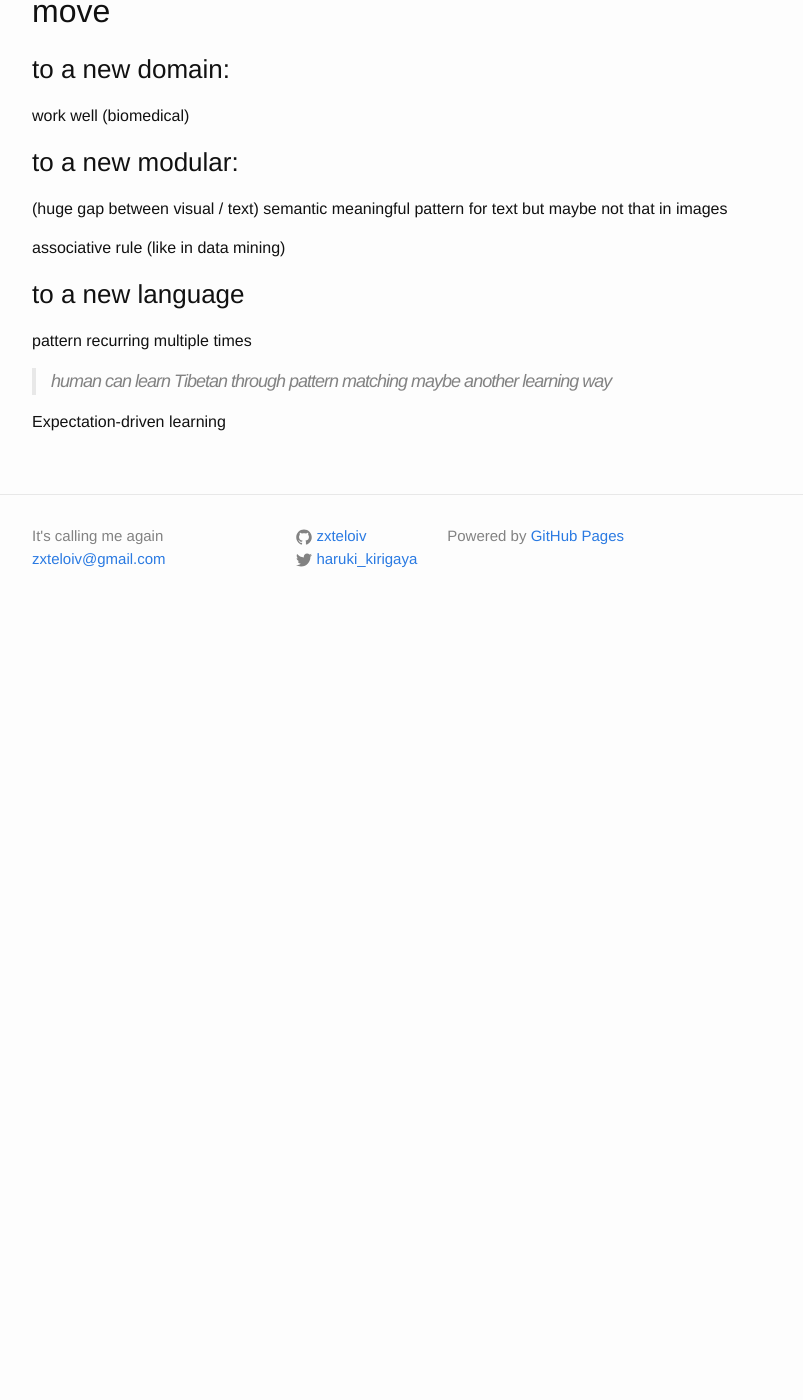
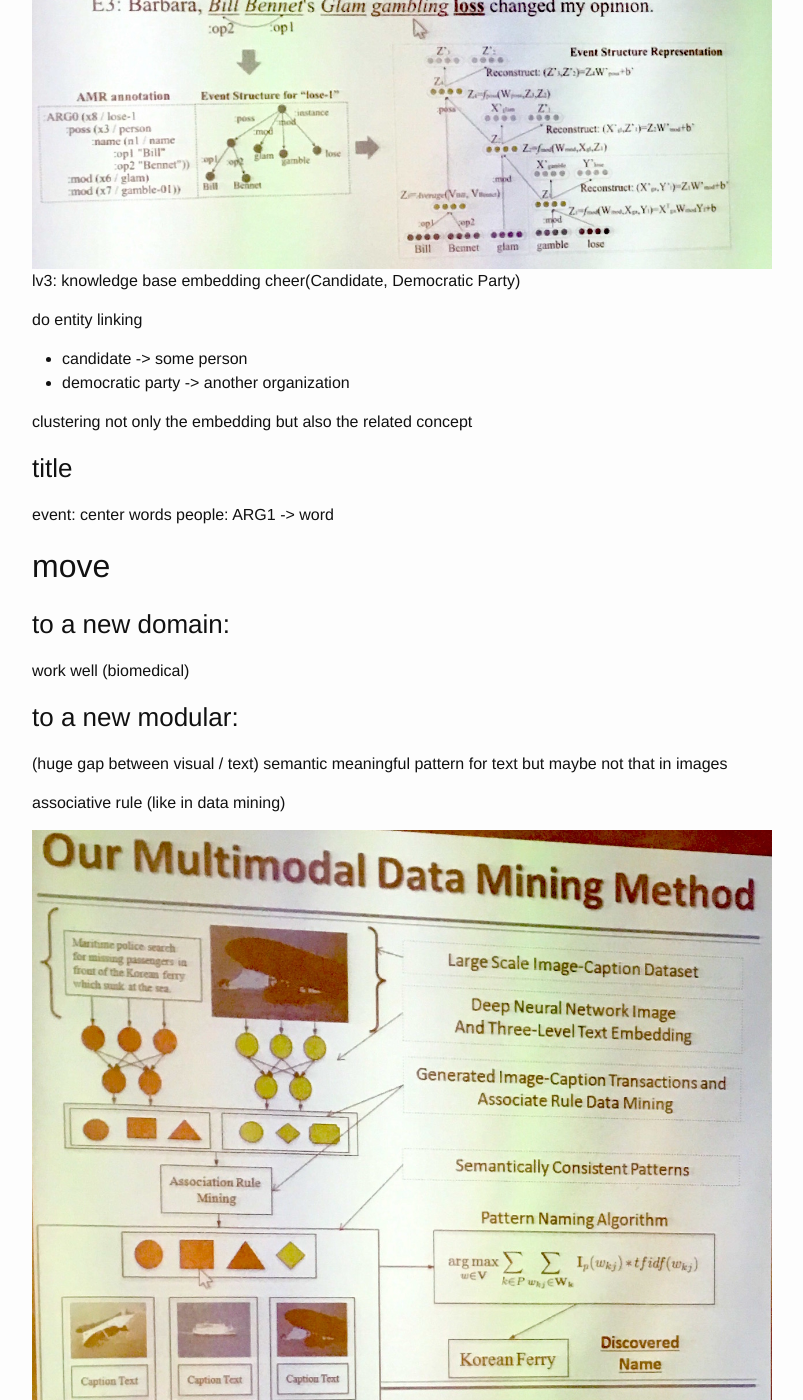
Before and after one commit to zxteloiv/zxteloiv.github.io, a Jekyll site: the page built from wiki/nlp/Lecture_Liberal_Information_Extraction_on_the_Fly/index.md, in a window 1280 px wide and 1400 px high, scrolled down 1527 px. Shown: the whole window, without its empty margins (238-1041 px from the left). Built offline with Jekyll 4.4.1, drawn with Linux system fonts in a browser that asks for light colours; before the commit the page ends 2157 px from its top, so only the background shows below that; some of the changed text lies outside the part shown.

Commit message:
add two slides note taken on phone

```diff
--- a/wiki/nlp/Lecture_Liberal_Information_Extraction_on_the_Fly/index.md
+++ b/wiki/nlp/Lecture_Liberal_Information_Extraction_on_the_Fly/index.md
@@ -31,6 +31,10 @@ lv2: hurt (in mental)
 
 Abstract Meaning Representation (Banarescu et al., 2013)
 
+<div><img src="resources/FB7423AD76A2CFD7DDFEA6EE21ADE0A1.jpg" alt="IMG_9101.JPG"></div>
+
+
+
 lv3: knowledge base embedding
 cheer(Candidate, Democratic Party)
 
@@ -57,6 +61,11 @@ semantic meaningful pattern for text but maybe not that in images
 
 associative rule (like in data mining)
 
+
+<div><img src="resources/3196CFF8B5C011D73B3A655B82249AB3.jpg" alt="IMG_9102.JPG"></div>
+
+
+
 ### to a new language
 
 pattern recurring multiple times
```
Also changed, not shown: wiki/nlp/Lecture_Liberal_Information_Extraction_on_the_Fly/resources/3196CFF8B5C011D73B3A655B82249AB3.jpg (added), wiki/nlp/Lecture_Liberal_Information_Extraction_on_the_Fly/resources/FB7423AD76A2CFD7DDFEA6EE21ADE0A1.jpg (added).
